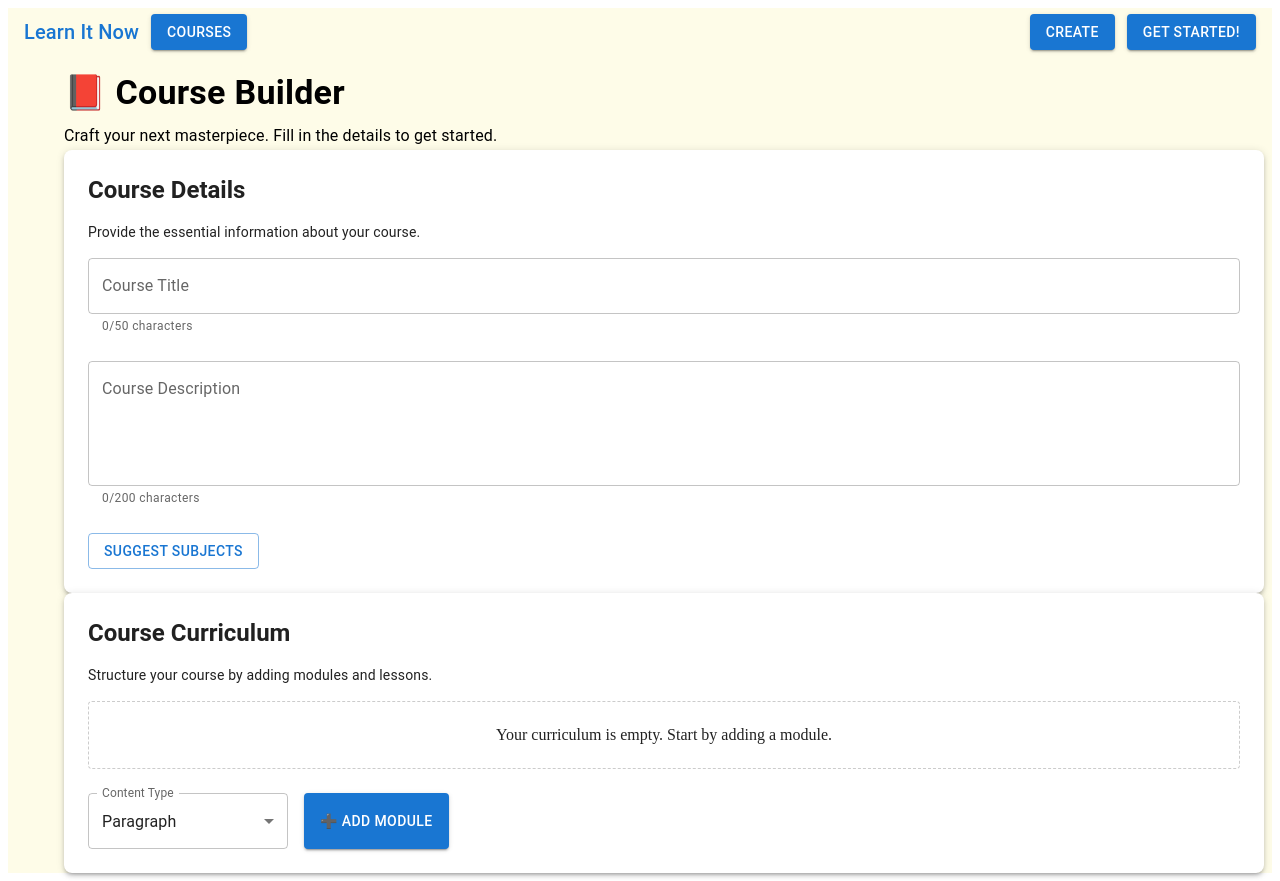
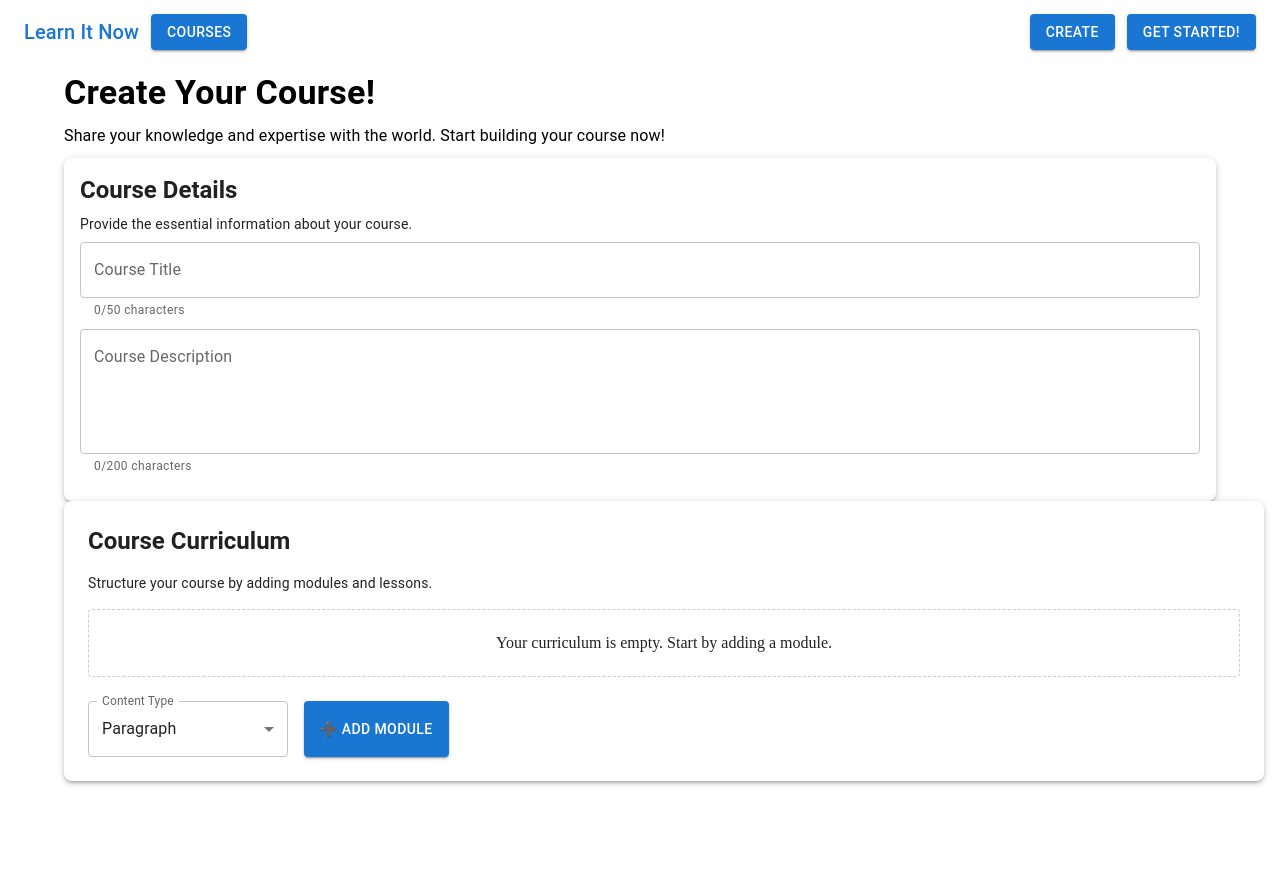
Before and after one commit to rjvb7424/learnitnow.net, a React (Vite) app in the folder learnitnow/: page /create in a window 1280 px wide. After the commit the page ends 800 px from the top, so only its background shows below. Built offline with nearby package versions, Linux system fonts and the light colour scheme.

Commit message:
feat: update Create page layout and content for improved user experience

```diff
--- a/learnitnow/src/pages/createpage/Create.tsx
+++ b/learnitnow/src/pages/createpage/Create.tsx
@@ -12,8 +12,10 @@ import {
 import CustomAppBar from "../../components/CustomAppbar";
 
 function Create() {
+    // State management for course details
     const [title, setTitle] = useState("");
     const [description, setDescription] = useState("");
+
     type Module = { type: string; title: string; content: string };
     const [modules, setModules] = useState<Module[]>([]);
     const [newModuleType, setNewModuleType] = useState("Paragraph");
@@ -33,7 +35,7 @@ function Create() {
     };
 
     return (
-        <Box sx={{ backgroundColor: "#fefce8", minHeight: "100vh" }}>
+        <Box>
             {/* Custom AppBar */}
             <CustomAppBar />
             <Toolbar />
@@ -43,26 +45,19 @@ function Create() {
                 {/* Header */}
                 <Box>
                     <Typography variant="h4" sx={{ fontWeight: "bold", mb: 1 }}>
-                        📕 Course Builder
+                        Create Your Course!
                     </Typography>
-                    <Typography variant="subtitle1">
-                        Craft your next masterpiece. Fill in the details to get started.
+                    <Typography variant="subtitle1" sx={{ mb: 1 }}>
+                        Share your knowledge and expertise with the world. Start building your course now!
                     </Typography>
                 </Box>
 
                 {/* Course Details */}
-                <Paper
-                    elevation={3}
-                    sx={{
-                        p: 3,
-                        borderRadius: 2,
-                        width: "100%",
-                    }}
-                >
-                    <Typography variant="h5" sx={{ fontWeight: "bold", mb: 2 }}>
+                <Paper elevation={3} sx={{ p: 2 , borderRadius: 2, }}>
+                    <Typography variant="h5" sx={{ fontWeight: "bold", mb: 1 }}>
                         Course Details
                     </Typography>
-                    <Typography variant="body2" sx={{ mb: 2 }}>
+                    <Typography variant="body2" sx={{ mb: 1 }}>
                         Provide the essential information about your course.
                     </Typography>
                     <TextField
@@ -73,7 +68,7 @@ function Create() {
                         value={title}
                         onChange={(e) => setTitle(e.target.value.slice(0, 50))}
                         helperText={`${title.length}/50 characters`}
-                        sx={{ mb: 3 }}
+                        sx={{ mb: 1 }}
                     />
                     <TextField
                         variant="outlined"
@@ -85,11 +80,8 @@ function Create() {
                         value={description}
                         onChange={(e) => setDescription(e.target.value.slice(0, 200))}
                         helperText={`${description.length}/200 characters`}
-                        sx={{ mb: 3 }}
+                        sx={{ mb: 1 }}
                     />
-                    <Button variant="outlined" color="primary">
-                        Suggest Subjects
-                    </Button>
                 </Paper>
 
                 {/* Course Curriculum */}
```
